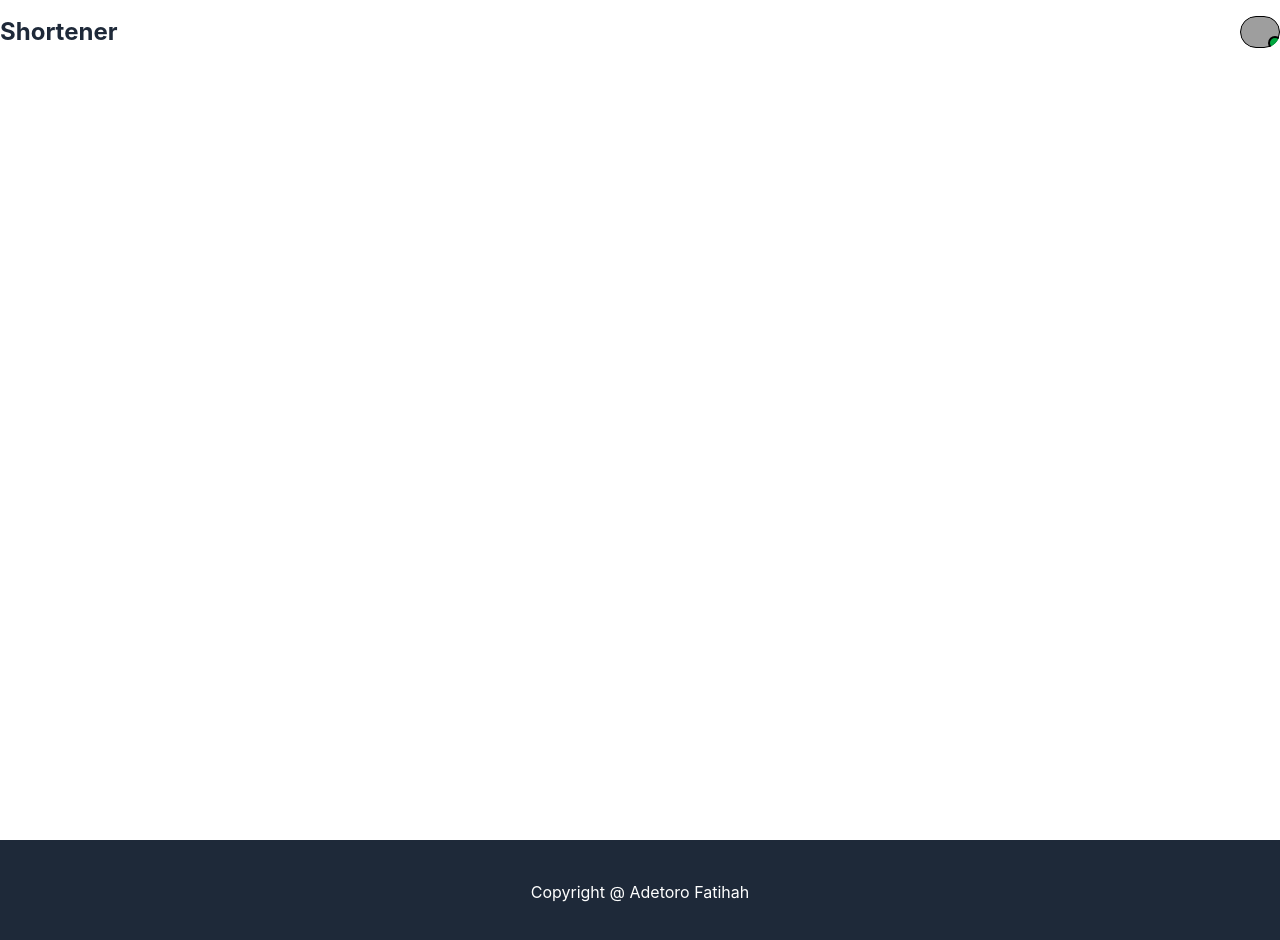
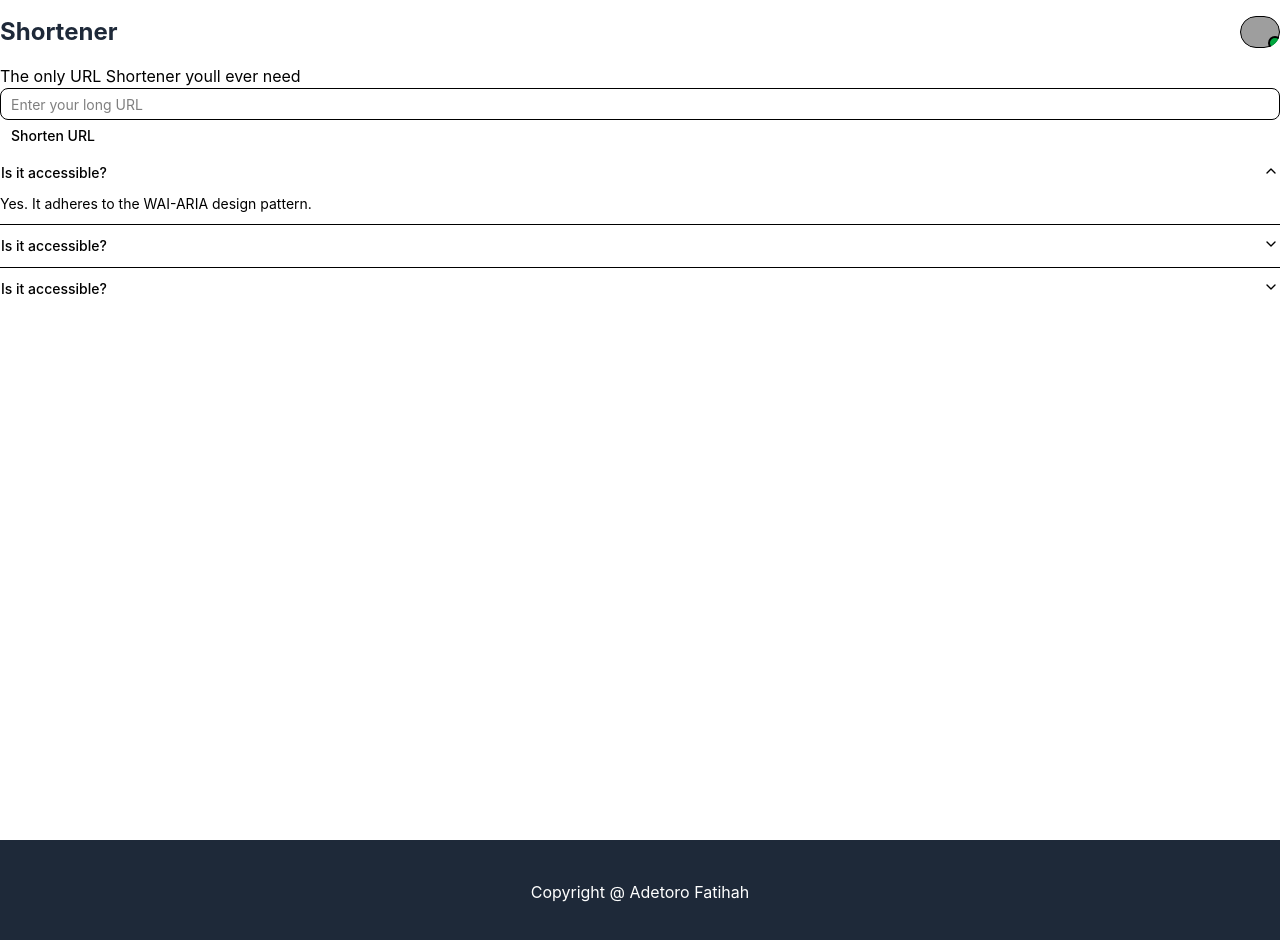
Before and after one commit to Yetty2020/URLShortener, a React (Vite) app: page / in a window 1280 px wide. Shown: the top 940 px of the page. Built offline with nearby package versions, Linux system fonts and the light colour scheme; grey boxes are pictures that could not be loaded.

Commit message:
feat: Added state to redirect user to auth page when the shorten url button is clicked

```diff
--- a/src/pages/LandingPage.tsx
+++ b/src/pages/LandingPage.tsx
@@ -1,8 +1,56 @@
+import { Button } from "@/components/ui/button"
+import { Input } from "@/components/ui/input"
+import {
+  Accordion,
+  AccordionContent,
+  AccordionItem,
+  AccordionTrigger,
+} from "@/components/ui/accordion"
+import { useState } from "react"
+import { useNavigate } from "react-router-dom"
 
 
 const LandingPage = () => {
+  // a state to redirect user to auth when they click on the shorten url button
+  const [longUrl, setLongUrl] = useState("")
+  const navigate = useNavigate()
+
+  const handleShorten = (e: React.FormEvent<HTMLFormElement>) =>{
+    e.preventDefault()
+    // Handle form submission logic here
+    if (longUrl){
+      navigate(`/auth?CreateNew=${encodeURIComponent(longUrl)}`)
+    }
+  }
   return (
     <div>
+      <h2>The only URL Shortener youll ever need</h2>
+      <form onSubmit={handleShorten} >
+        <Input placeholder="Enter your long URL" value={longUrl} onChange={(e) =>{
+          setLongUrl(e.target.value)
+        }}/>
+        <Button type="submit" variant="destructive" >Shorten URL</Button>
+      </form>
+      <Accordion type="multiple" collapsible defaultValue="item-1">
+  <AccordionItem value="item-1">
+    <AccordionTrigger>Is it accessible?</AccordionTrigger>
+    <AccordionContent>
+      Yes. It adheres to the WAI-ARIA design pattern.
+    </AccordionContent>
+  </AccordionItem>
+  <AccordionItem value="item-2">
+    <AccordionTrigger>Is it accessible?</AccordionTrigger>
+    <AccordionContent>
+      Yes. It adheres to the WAI-ARIA design pattern.
+    </AccordionContent>
+  </AccordionItem>
+  <AccordionItem value="item-3">
+    <AccordionTrigger>Is it accessible?</AccordionTrigger>
+    <AccordionContent>
+      Yes. It adheres to the WAI-ARIA design pattern.
+    </AccordionContent>
+  </AccordionItem>
+</Accordion>
 
     </div>
   )
```
